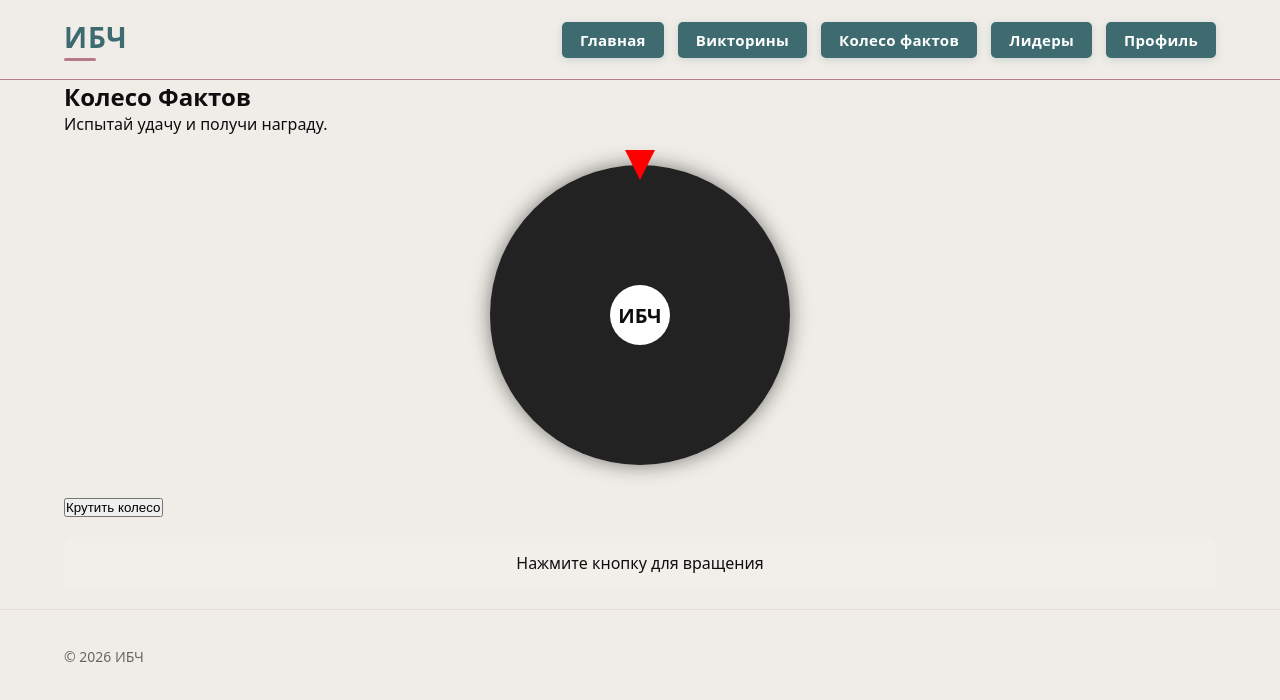
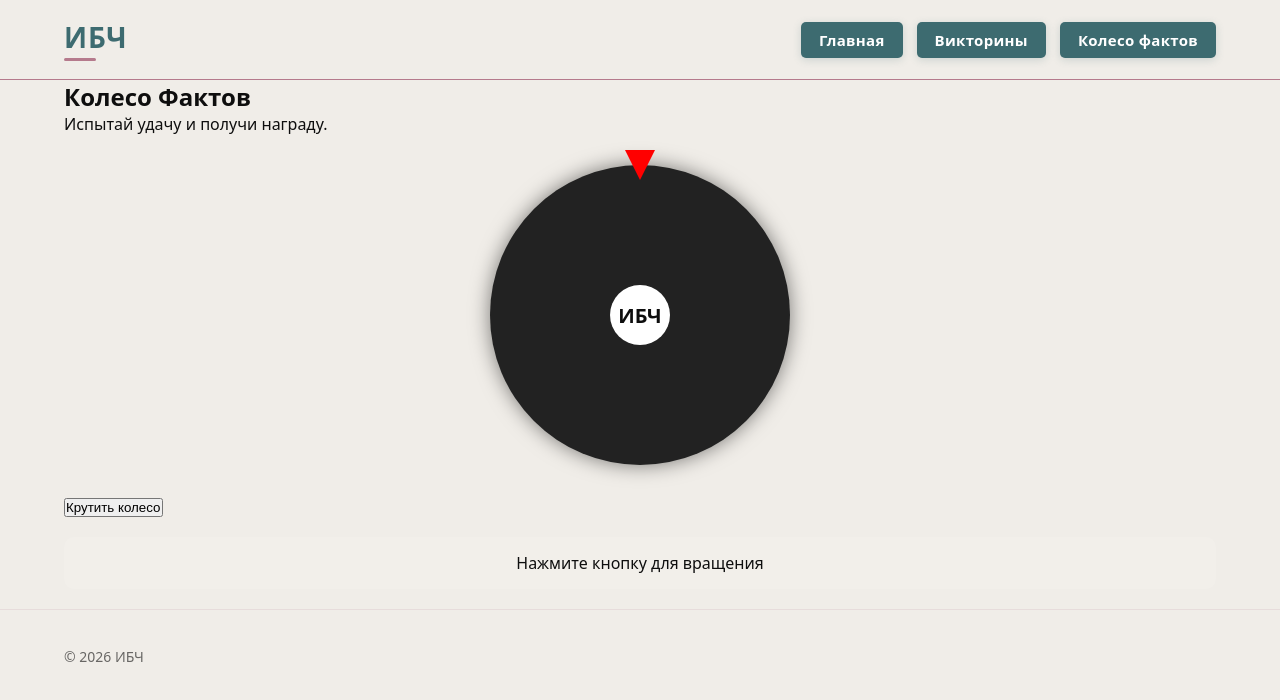
Before and after one commit to Kimoto1336/Kimoto1336.github.io, a website: page wheel.html in a window 1280 px wide. Drawn offline with Linux system fonts and the light colour scheme.

Commit message:
Update wheel.html

```diff
--- a/wheel.html
+++ b/wheel.html
@@ -21,8 +21,9 @@
         <a href="index.html">Главная</a>
                 <a href="quiz.html">Викторины</a>
                 <a href="wheel.html">Колесо фактов</a>
-                <a href="leaderboard.html">Лидеры</a>
-                <a href="profile.html">Профиль</a>
+               <!-- <a href="leaderboard.html">Лидеры</a>
+                <a href="profile.html">Профиль</a> -->
+
 </nav>
 
 
```
